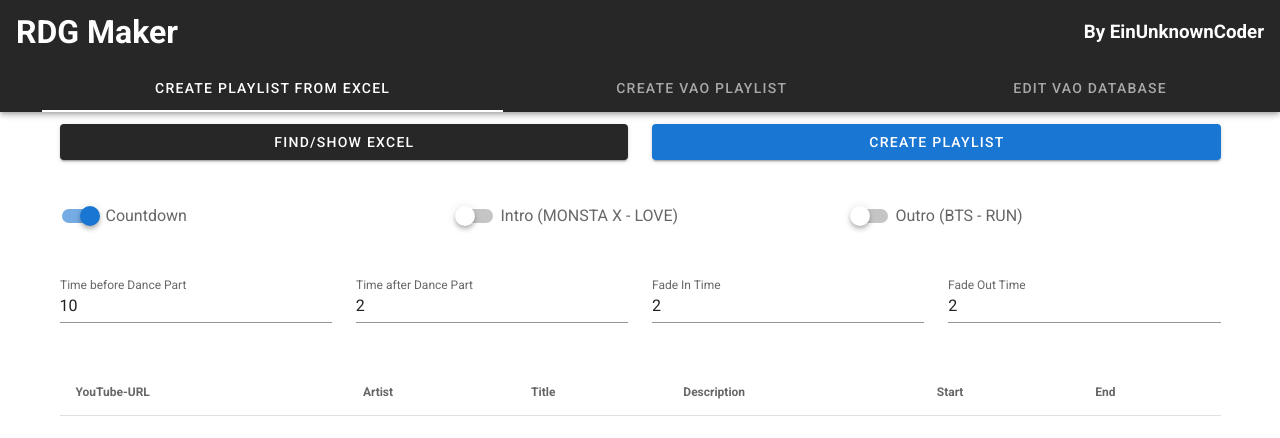
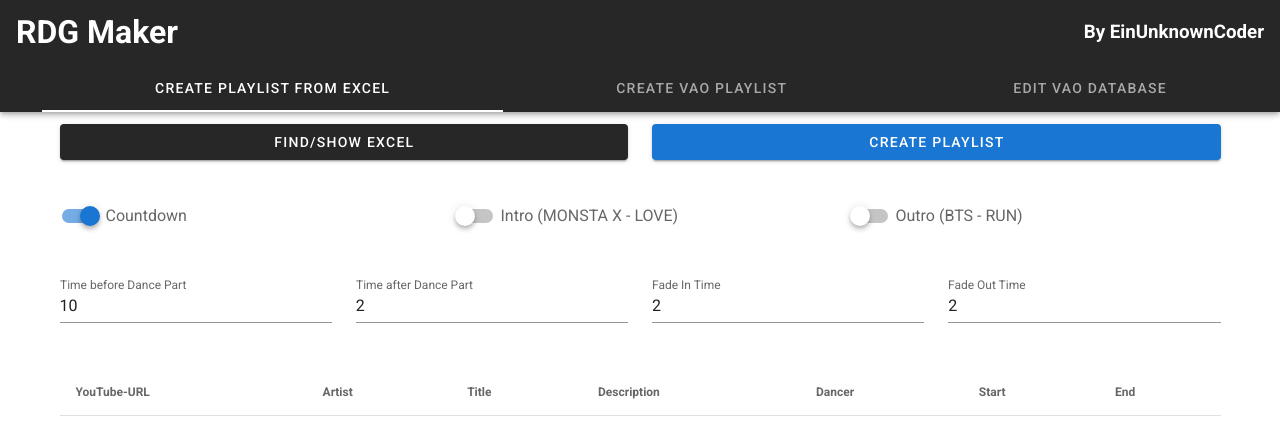
Before and after one commit to EinUnknownCoder/rdg_maker_frontend, a Vue app: page / in a window 1280 px wide. Shown: the top 438 px of the page. Built offline with nearby package versions, Linux system fonts and the light colour scheme.

Commit message:
Excel: Add Dancer

```diff
--- a/src/components/CreateExcelPlaylist.vue
+++ b/src/components/CreateExcelPlaylist.vue
@@ -55,6 +55,7 @@
               <th>Artist</th>
               <th>Title</th>
               <th>Description</th>
+              <th>Dancer</th>
               <th>Start</th>
               <th>End</th>
             </tr>
@@ -65,6 +66,7 @@
               <td> {{ song.Artist }} </td>
               <td> {{ song.Title }} </td>
               <td> {{ song.Description }} </td>
+              <td> {{ song.Dancer }} </td>
               <td> {{ song.Start }}</td>
               <td> {{ song.End }} </td>
             </tr>
```
